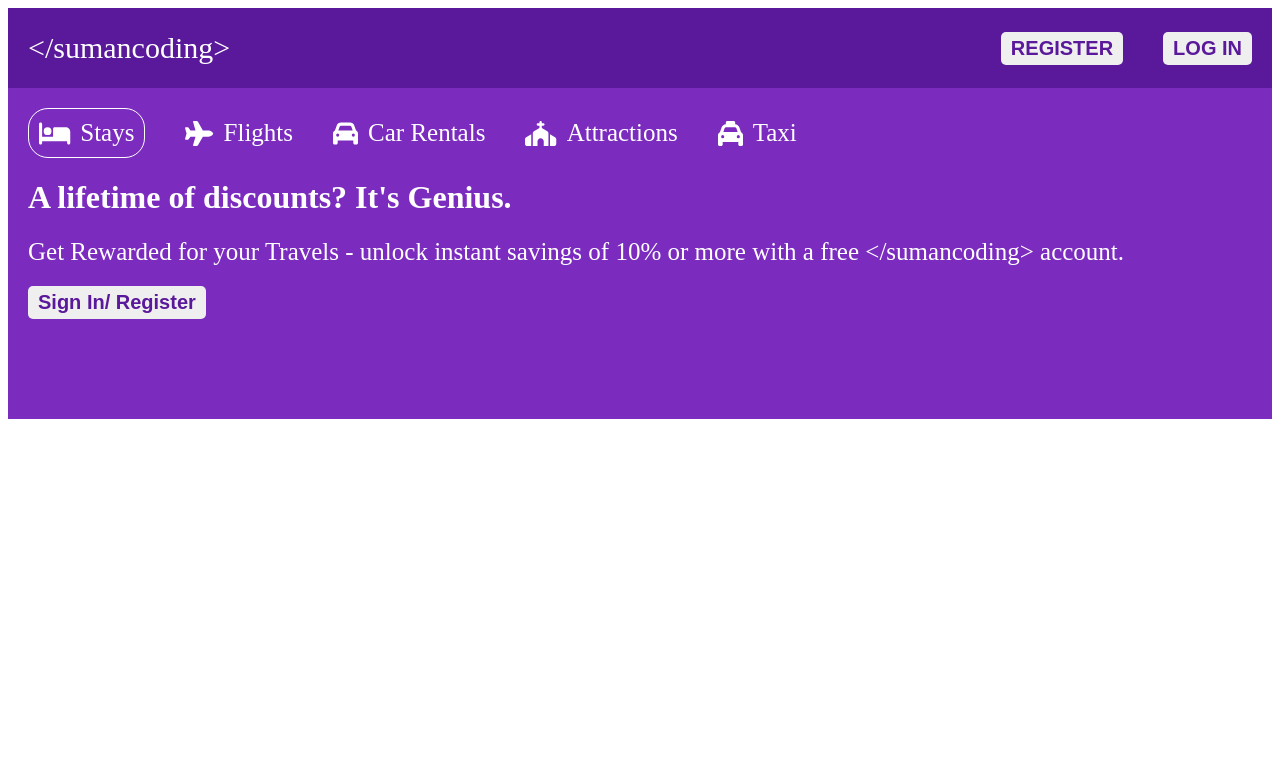
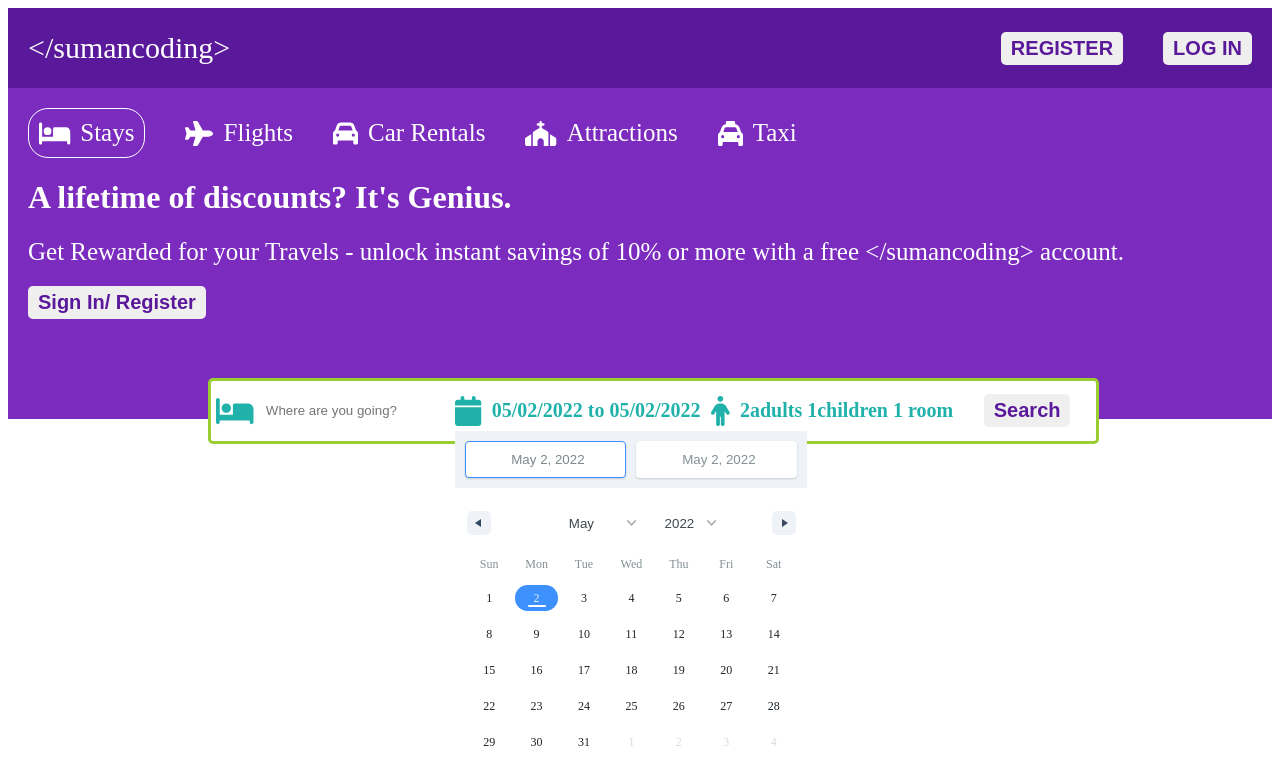
Before and after one commit to sumancoding/Reservation-frontend, a React (Create React App) app: page / in a window 1280 px wide. Shown: the top 784 px of the page. Built offline with nearby package versions, Linux system fonts and the light colour scheme.

Commit message:
search bar filter

```diff
--- a/package.json
+++ b/package.json
@@ -10,7 +10,9 @@
     "@testing-library/jest-dom": "^5.16.4",
     "@testing-library/react": "^13.1.1",
     "@testing-library/user-event": "^13.5.0",
+    "date-fns": "^2.28.0",
     "react": "^18.1.0",
+    "react-date-range": "^1.4.0",
     "react-dom": "^18.1.0",
     "react-router-dom": "^6.3.0",
     "react-scripts": "5.0.1",
--- a/src/components/header/Header.css
+++ b/src/components/header/Header.css
@@ -3,6 +3,7 @@
   color: white;
   display: flex;
   justify-content: center;
+  position: relative;
 }
 
 .headerContainer {
@@ -51,3 +52,43 @@
 
   margin-right: 20px;
 }
+
+.headerSearch {
+  height: 40px;
+  background-color: white;
+  border: 3px solid yellowgreen;
+  display: flex;
+
+  align-items: center;
+  justify-content: space-around;
+  padding: 10px 0px;
+  border-radius: 5px;
+  position: absolute;
+  margin-left: 200px;
+  bottom: -25px;
+  width: 70%;
+}
+
+.headerIcon {
+  color: lightseagreen;
+  font-size: 30px;
+}
+
+.headerSearchItem {
+  color: lightseagreen;
+  font-size: 20px;
+  font-weight: bold;
+  display: flex;
+  align-items: center;
+  gap: 10px;
+  cursor: pointer;
+}
+
+.headerSearchInput {
+  border: none;
+  outline: none;
+}
+.date {
+  position: absolute;
+  top: 50px;
+}
--- a/src/components/header/Header.jsx
+++ b/src/components/header/Header.jsx
@@ -1,15 +1,28 @@
 import {
   faBed,
+  faCalendar,
   faCar,
   faChurch,
+  faPerson,
   faPlane,
   faTaxi,
 } from "@fortawesome/free-solid-svg-icons";
 import { FontAwesomeIcon } from "@fortawesome/react-fontawesome";
-import React from "react";
+import React, { useState } from "react";
 import "./Header.css";
+import { DateRange } from "react-date-range";
+import "react-date-range/dist/styles.css"; // main css file
+import "react-date-range/dist/theme/default.css"; // theme css file
+import { format } from "date-fns";
 
 const Header = () => {
+  const [state, setState] = useState([
+    {
+      startDate: new Date(),
+      endDate: new Date(),
+      key: "selection",
+    },
+  ]);
   return (
     <div className="header">
       <div className="headerContainer">
@@ -42,6 +55,37 @@ const Header = () => {
           with a free {"</sumancoding>"} account.
         </p>
         <button className="headerBtn">Sign In/ Register</button>
+        <div className="headerSearch">
+          <div className="headerSearchItem">
+            <FontAwesomeIcon icon={faBed} className="headerIcon" />
+            <input
+              type="text"
+              placeholder="Where are you going?"
+              className="headerSearchInput"
+            />
+          </div>
+          <div className="headerSearchItem">
+            <FontAwesomeIcon icon={faCalendar} className="headerIcon" />
+            <span classname="headerSearchText">{`${format(
+              state[0].startDate,
+              "MM/dd/yyyy"
+            )} to ${format(state[0].endDate, "MM/dd/yyyy")}`}</span>
+            <DateRange
+              editableDateInputs={true}
+              onChange={(item) => setState([item.selection])}
+              moveRangeOnFirstSelection={false}
+              ranges={state}
+              className="date"
+            />
+          </div>
+          <div className="headerSearchItem">
+            <FontAwesomeIcon icon={faPerson} className="headerIcon" />
+            <span classname="headerSearchText">2adults 1children 1 room</span>
+          </div>
+          <div className="headerSearchItem">
+            <button className="headerBtn">Search</button>
+          </div>
+        </div>
       </div>
     </div>
   );
```
Also changed, not shown: 1 other file (tests, documents, lock files or other folders).
